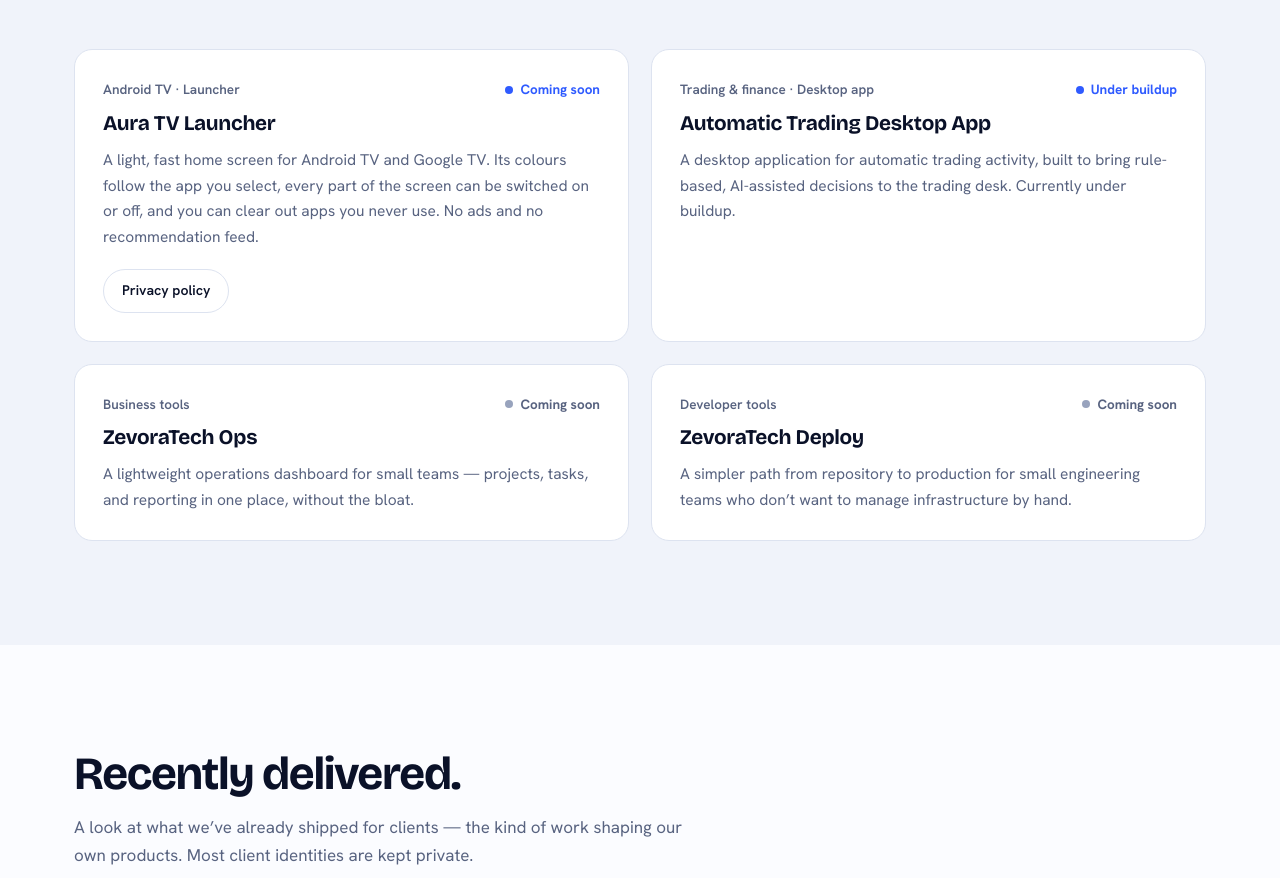
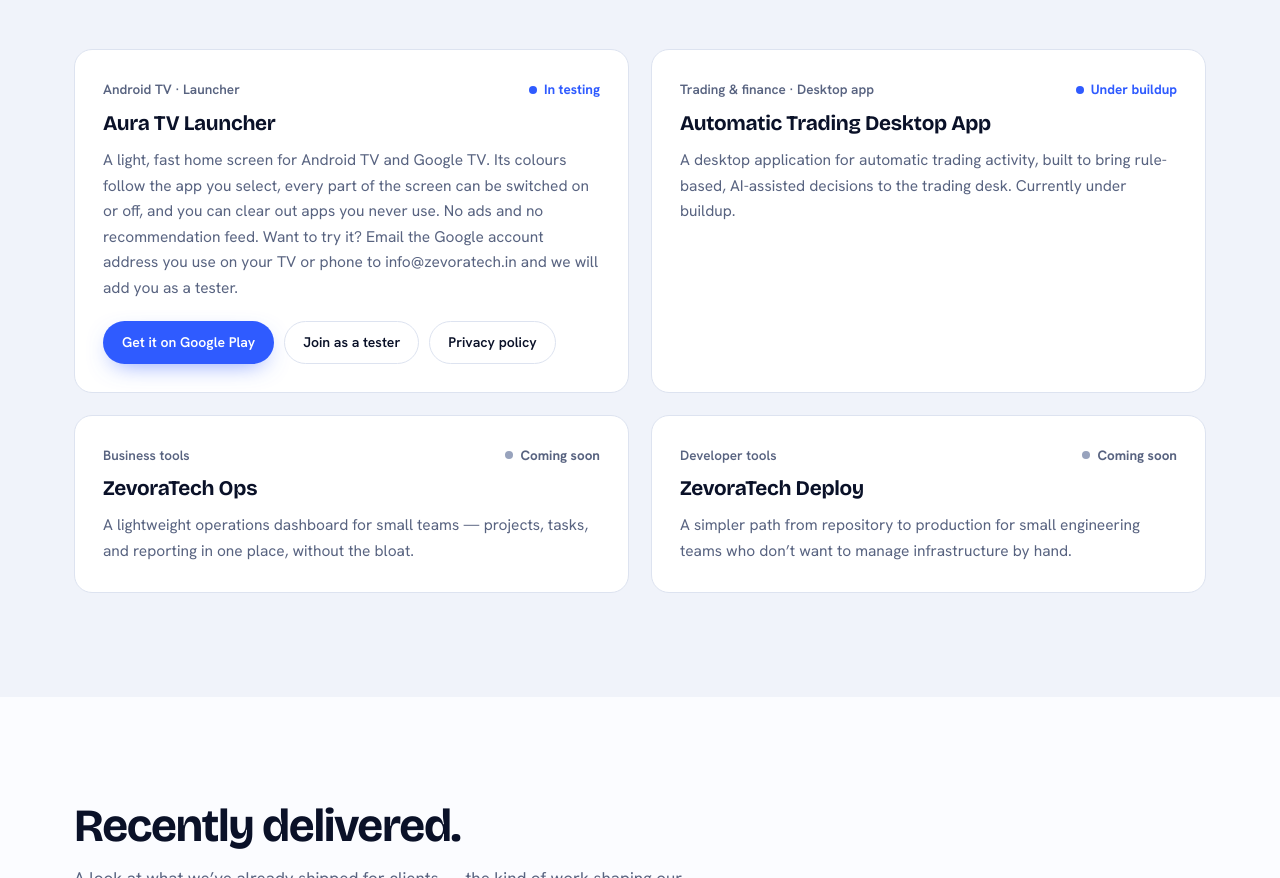
Before and after one commit to zevoratech/zevoratech-site, a plain HTML site: page products.html in a window 1280 px wide. Shown: the part 2087-2965 px from the top of the page. Drawn offline with nearby package versions, Linux system fonts and the light colour scheme.

Commit message:
Add files via upload

```diff
--- a/products.html
+++ b/products.html
@@ -122,7 +122,7 @@
       <p>Works in progress, in the order we expect to ship them.</p>
     </div>
     <div class="cgrid two">
-      <article class="ccard" id="aura" data-reveal style="--i:0"><div class="meta"><span class="tag">Android TV &middot; Launcher</span><span class="status is-progress">Coming soon</span></div><h3>Aura TV Launcher</h3><p>A light, fast home screen for Android TV and Google TV. Its colours follow the app you select, every part of the screen can be switched on or off, and you can clear out apps you never use. No ads and no recommendation feed.</p><div class="card-links"><a href="privacy-policy-aura.html" class="btn btn-ghost btn-small">Privacy policy</a></div></article>
+      <article class="ccard" id="aura" data-reveal style="--i:0"><div class="meta"><span class="tag">Android TV &middot; Launcher</span><span class="status is-progress">In testing</span></div><h3>Aura TV Launcher</h3><p>A light, fast home screen for Android TV and Google TV. Its colours follow the app you select, every part of the screen can be switched on or off, and you can clear out apps you never use. No ads and no recommendation feed. Want to try it? Email the Google account address you use on your TV or phone to <a href="mailto:info@zevoratech.in?subject=Aura%20TV%20Launcher%20testing">info@zevoratech.in</a> and we will add you as a tester.</p><div class="card-links"><a href="https://play.google.com/store/apps/details?id=in.zevoratech.aura" class="btn btn-primary btn-small" target="_blank" rel="noopener">Get it on Google Play</a><a href="mailto:info@zevoratech.in?subject=Aura%20TV%20Launcher%20testing" class="btn btn-ghost btn-small">Join as a tester</a><a href="privacy-policy-aura.html" class="btn btn-ghost btn-small">Privacy policy</a></div></article>
       <article class="ccard" data-reveal style="--i:1"><div class="meta"><span class="tag">Trading &amp; finance &middot; Desktop app</span><span class="status is-progress">Under buildup</span></div><h3>Automatic Trading Desktop App</h3><p>A desktop application for automatic trading activity, built to bring rule-based, AI-assisted decisions to the trading desk. Currently under buildup.</p></article>
       <article class="ccard" data-reveal style="--i:2"><div class="meta"><span class="tag">Business tools</span><span class="status ">Coming soon</span></div><h3>ZevoraTech Ops</h3><p>A lightweight operations dashboard for small teams &mdash; projects, tasks, and reporting in one place, without the bloat.</p></article>
       <article class="ccard" data-reveal style="--i:3"><div class="meta"><span class="tag">Developer tools</span><span class="status ">Coming soon</span></div><h3>ZevoraTech Deploy</h3><p>A simpler path from repository to production for small engineering teams who don&rsquo;t want to manage infrastructure by hand.</p></article>
```
